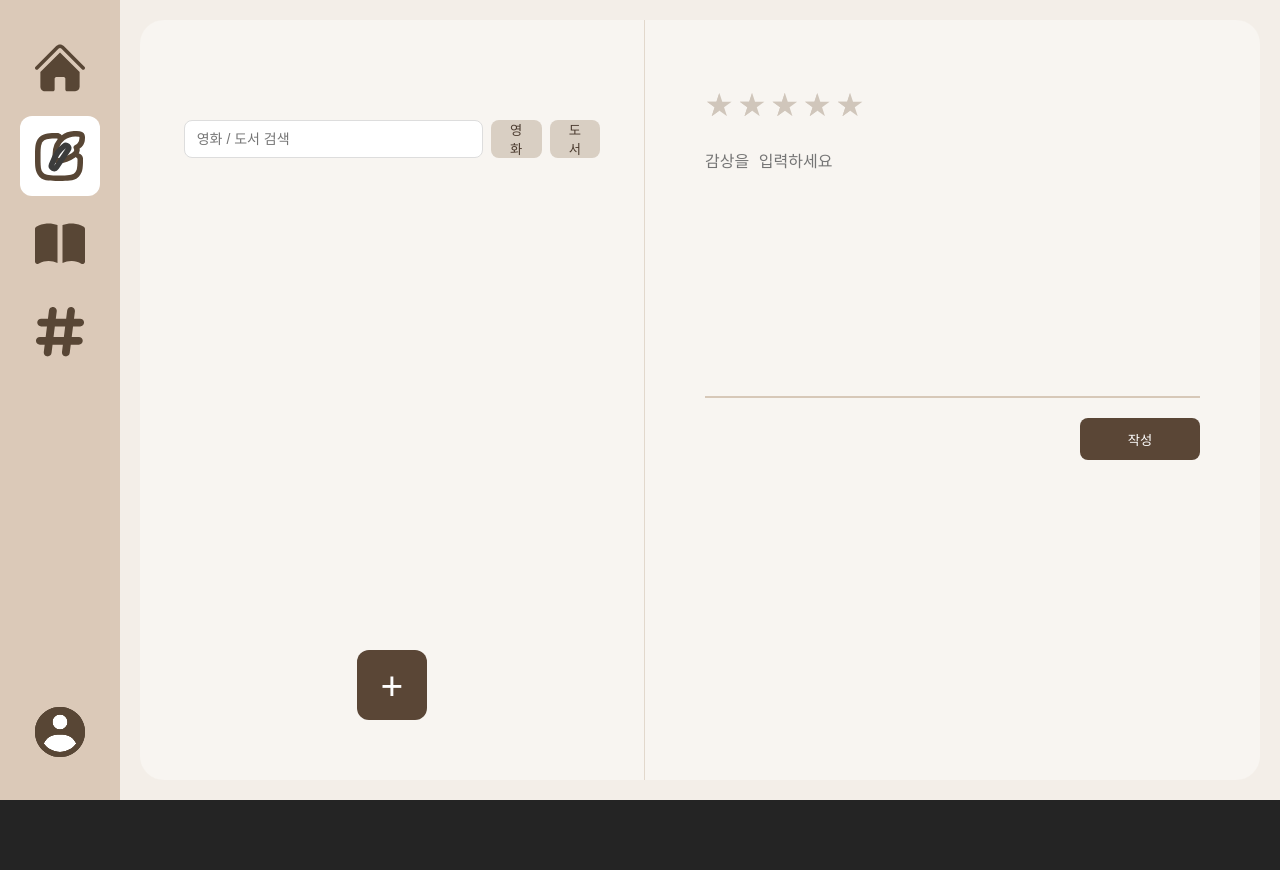
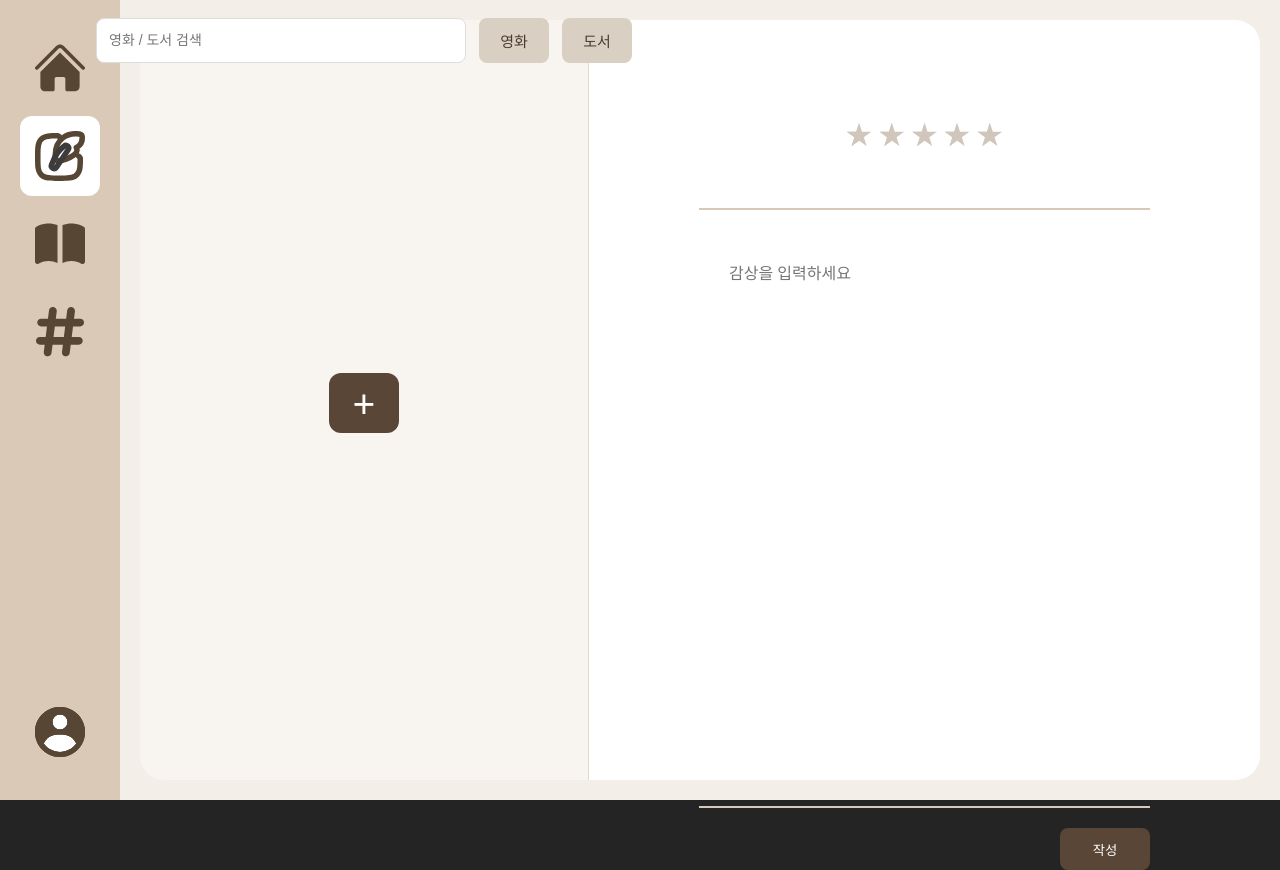
Before and after one commit to ZZAAE/React_BMW, a React (Vite) app: page /Write in a window 1280 px wide. Before the commit the page ends 800 px from the top, so only its background shows below. Built offline with nearby package versions, Linux system fonts and the light colour scheme.

Commit message:
씻기 전 커밋! Write는 거의 다 완성

```diff
--- a/src/components/BtnSearch.css
+++ b/src/components/BtnSearch.css
@@ -2,13 +2,13 @@
     position: relative;
     display: flex;
     align-items: center;
-    gap: 8px;
+    gap: 13px;
 }
 
 /* 검색 input */
 .search-container input {
-    width: 320px;
-    height: 38px;
+    width: 370px;
+    height: 45px;
     padding: 8px 12px;
 
     border: 1px solid #ddd;
@@ -20,7 +20,8 @@
 
 /* 버튼 */
 .search-container button {
-    height: 38px;
+    height: 45px;
+    width: 70px;
     padding: 0 14px;
 
     border: none;
@@ -29,8 +30,9 @@
     background: #D9CFC3;
     color: #4B3B2F;
 
-    font-weight: 500;
+    font-weight: 600;
     cursor: pointer;
+    font-size: 15px;
 }
 
 .search-container button:hover {
--- a/src/components/BtnSearch.jsx
+++ b/src/components/BtnSearch.jsx
@@ -3,7 +3,7 @@ import normalizeBook from "../hooks/normalizeBook";
 import { useState } from "react";
 import "./BtnSearch.css";
 
-const BtnSearch = ({setReviewInfo}) => {
+const BtnSearch = ({setReviewInfo, plusRef}) => {
 
     const [query, setQuery] = useState("");
     const [results, setResults] = useState([]);
@@ -44,6 +44,7 @@ const BtnSearch = ({setReviewInfo}) => {
     return (
         <div className="search-container">
             <input
+                ref={plusRef}
                 type="text"
                 value={query}
                 onChange={(e) => setQuery(e.target.value)}
--- a/src/components/MediaSelection.css
+++ b/src/components/MediaSelection.css
@@ -15,16 +15,19 @@
 }
 
 .media-preview img {
-    width: 120px;
-    height: 170px;
+    width: 200px;
+    height: 270px;
     object-fit: cover;
 
     border-radius: 6px;
 }
 
 .media-title {
-    font-size: 18px;
-    font-weight: 600;
+    font-size: 26px;
+    font-weight: 700;
+    margin: 20px;
+    width: 70%;
+    text-align: center;
 }
 
 .media-creator {
@@ -33,6 +36,37 @@
 }
 
 .media-genre {
-    font-size: 12px;
-    color: #999;
+    margin-bottom: 35px;
+    width: 70%;
+    text-align: center; /* 요소 가운데 정렬 */
 }
+
+.genre-tag {
+    border: 1px solid #000000;
+    padding: 4px 17px;
+    margin: 2px 3px;
+    border-radius: 18px;
+    display: inline-block;
+    font-size: 16px;
+    background: white;
+}
+
+.media {
+    display: flex;
+    align-items: center;
+    margin: 2px 0px;
+    width: 70%;
+}
+
+.media-description-label {
+    font-size: 19px;
+    font-weight: 600;
+    margin-right: 10%;
+    align-self: baseline;
+}
+
+.media-description-child {
+    font-size: 17px;
+    font-weight: 400;
+    flex:1;
+}
--- a/src/components/MediaSelection.jsx
+++ b/src/components/MediaSelection.jsx
@@ -1,7 +1,7 @@
 import BtnSearch from "./BtnSearch";
 import "./MediaSelection.css";
 
-const MediaSelection = ({ reviewInfo, setReviewInfo }) => {
+const MediaSelection = ({ reviewInfo, setReviewInfo, plusRef }) => {
 
 
     return (
@@ -9,7 +9,7 @@ const MediaSelection = ({ reviewInfo, setReviewInfo }) => {
 
             {!reviewInfo ? (
 
-                <BtnSearch setReviewInfo={setReviewInfo} />
+                <BtnSearch setReviewInfo={setReviewInfo} plusRef={plusRef} />
 
             ) : (
 
@@ -52,7 +52,7 @@ const MediaSelection = ({ reviewInfo, setReviewInfo }) => {
 
                     <div className="media">
                         <div className="media-description-label">
-                            출판일
+                            출판
                         </div>
                         <div className="media-description-child">
                             {reviewInfo.pubDate}
@@ -64,7 +64,7 @@ const MediaSelection = ({ reviewInfo, setReviewInfo }) => {
                             평점
                         </div>
                         <div className="media-description-child">
-                            {reviewInfo.rating}
+                            ⭐ {reviewInfo.rating}
                         </div>
                     </div>
 
--- a/src/components/ReviewForm.css
+++ b/src/components/ReviewForm.css
@@ -17,10 +17,13 @@
 .review-input {
 
     width: 100%;
-    height: 250px;
+    height: 600px;
 
     border: none;
+    border-top: 2px solid #D7C8B8;
     border-bottom: 2px solid #D7C8B8;
+
+    padding: 50px 30px;
 
     background: transparent;
 
@@ -35,7 +38,7 @@
 
     align-self: flex-end;
 
-    width: 120px;
+    width: 90px;
     height: 42px;
 
     background: #5A4636;
@@ -45,11 +48,14 @@
     border-radius: 8px;
 
     cursor: pointer;
+    font-weight: 600;
 }
 
 .rating-stars{
     display:flex;
     gap:4px;
+    margin: 30px;
+    align-self: anchor-center;
 }
 
 .star-wrapper{
@@ -64,7 +70,7 @@
 }
 
 .star.filled{
-    color:#5A4636;
+    color:#fdc11e;
 }
 
 /* 왼쪽 클릭 영역 */
@@ -74,3 +80,7 @@
     width:50%;
     overflow:hidden;
 }
+
+textarea {
+    font-family: Noto Sans, Avenir, Helvetica, Arial, sans-serif;
+}
--- a/src/index.css
+++ b/src/index.css
@@ -1,5 +1,5 @@
 :root {
-  font-family: system-ui, Avenir, Helvetica, Arial, sans-serif;
+  font-family: Noto Sans, Avenir, Helvetica, Arial, sans-serif;
   line-height: 1.5;
   font-weight: 400;
 
--- a/src/pages/Write.css
+++ b/src/pages/Write.css
@@ -17,12 +17,12 @@
 
 /* LEFT */
 .write-left {
-    width: 45%;
-    padding: 60px;
+    width: 40%;
+    padding: 20px 30px;
     display: flex;
     flex-direction: column;
-    justify-content: space-between;
     align-items: center;
+    justify-content: center; /* 세로 가운데 정렬 */
 }
 
 /* + 버튼 */
@@ -37,14 +37,18 @@
     justify-content: center;
     align-items: center;
     cursor: pointer;
+    margin-top: 310px;
+    margin-bottom: 390px;
 }
 
 /* RIGHT */
 .write-right {
-    width: 55%;
-    padding: 60px;
+    width: 60%;
+    padding: 60px 110px;
     border-left: 1px solid #E2D8CC;
     display: flex;
     flex-direction: column;
     justify-content: space-between;
+    background: white;
+    border-radius: 0px 25px 25px 0px;
 }
--- a/src/pages/Write.jsx
+++ b/src/pages/Write.jsx
@@ -11,8 +11,13 @@ const Write = ({ reviewData, setReviewData, reviewInfo, setReviewInfo }) => {
     const ReviewId = useRef(reviewData.length);
     const [rating, setRating] = useState(0);
     const [review, setReview] = useState("");
+    const plusRef = useRef(null);
 
     // console.log(reviewInfo);
+
+    const handleFocusSearch = () => {
+        plusRef.current?.focus();
+    };
 
 
     const selectTag = (review) => {
@@ -76,9 +81,10 @@ const Write = ({ reviewData, setReviewData, reviewInfo, setReviewInfo }) => {
                     <MediaSelection
                         reviewInfo={reviewInfo}
                         setReviewInfo={setReviewInfo}
+                        plusRef={plusRef}
                     />
 
-                    <div className="add-button">+</div>
+                    {!reviewInfo && <div className="add-button" onClick={handleFocusSearch}>+</div>}
                 </div>
 
                 {/* RIGHT */}
```
Also changed, not shown: src/App.css (line endings or trailing spaces).
